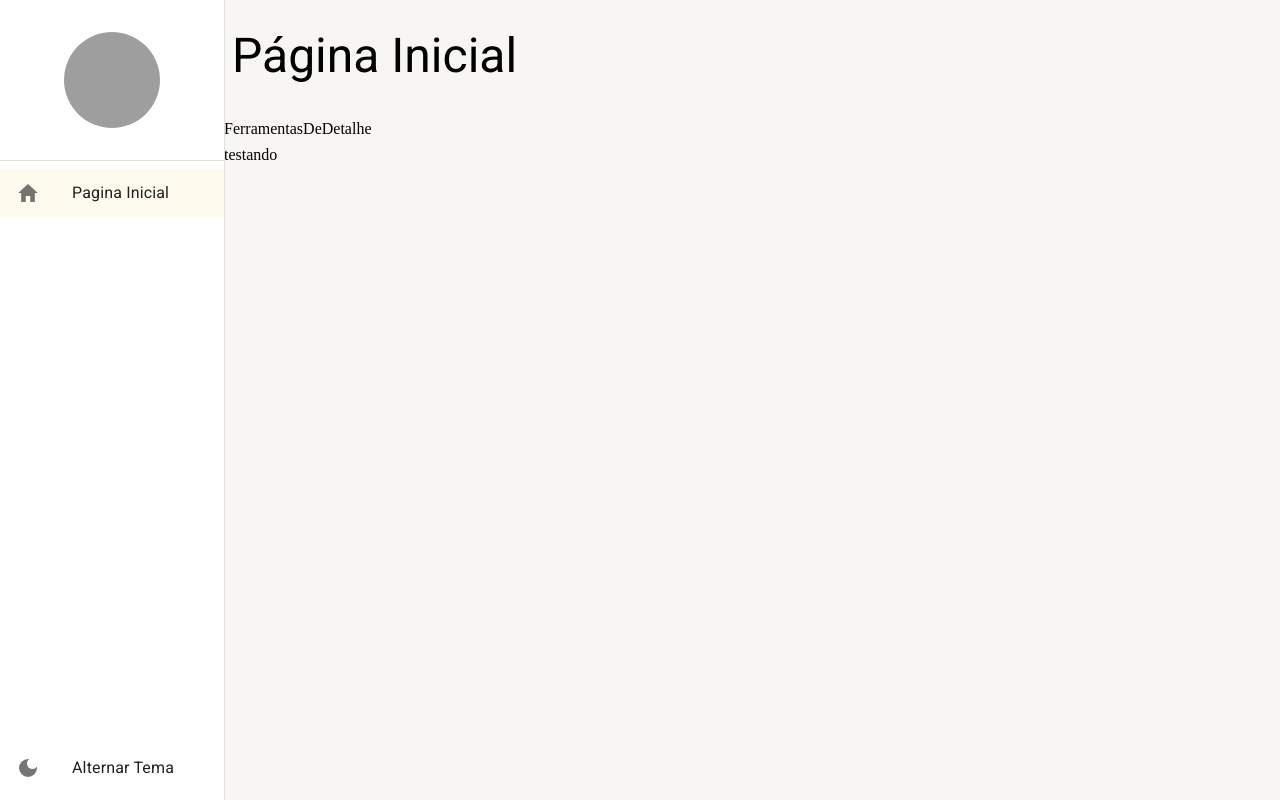
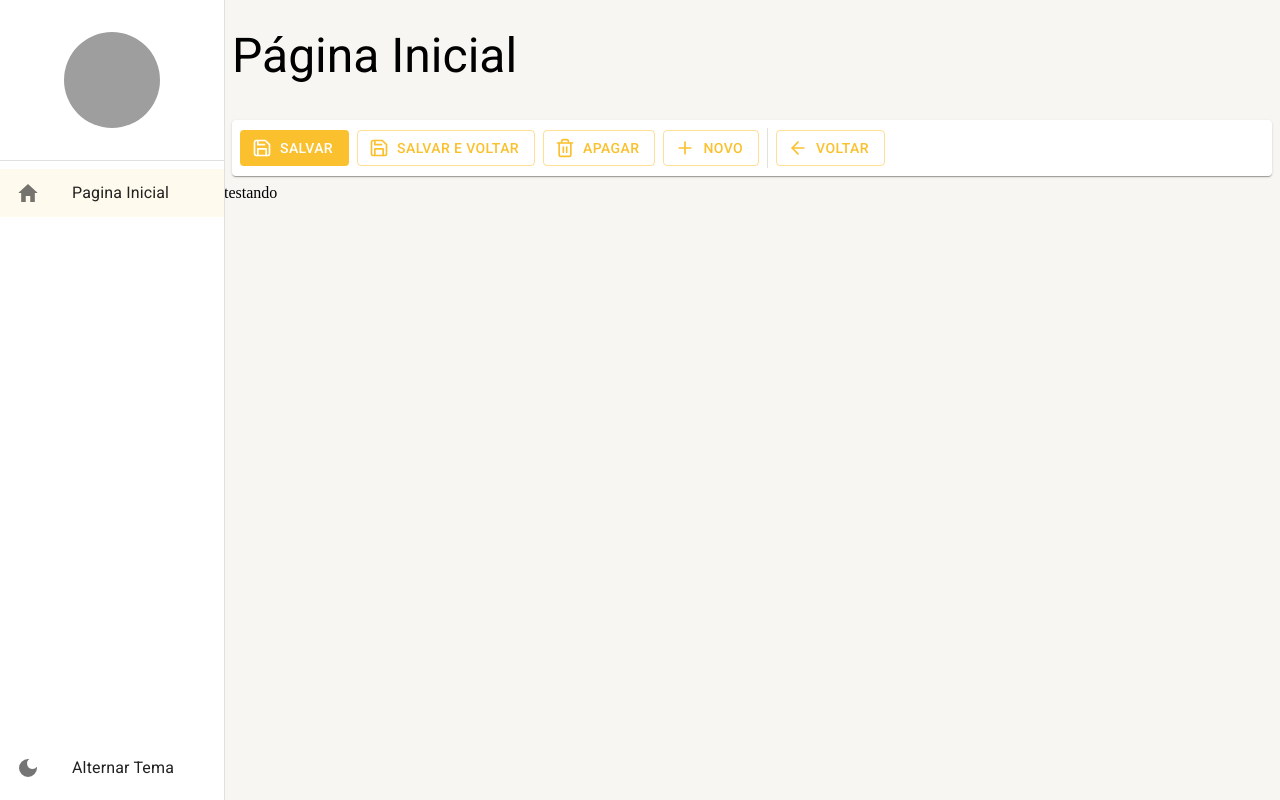
Before and after one commit to juanlramos/coamo-front, a React (Create React App) app: page /pagina-inicial in a window 1280 px wide. Built offline with nearby package versions, Linux system fonts and the light colour scheme; grey boxes are pictures that could not be loaded.

Commit message:
feat: adicionado botões a barra de de detalhes

```diff
--- a/src/pages/dashboard/Dashboard.tsx
+++ b/src/pages/dashboard/Dashboard.tsx
@@ -8,7 +8,7 @@
         <LayoutBaseDePagina
         titulo="Página Inicial"
         barraDeFerramentas={(
-            <FerramentasDeDetalhe />
+            <FerramentasDeDetalhe mostrarBotaoSalvarEFechar mostrarBotaoNovo />
         )}>
             testando
         </LayoutBaseDePagina>
--- a/src/shared/components/ferramentas-da-listagem/FerramentasDaListagem.tsx
+++ b/src/shared/components/ferramentas-da-listagem/FerramentasDaListagem.tsx
@@ -1,8 +1,15 @@
-import { Box, Button, InputAdornment, Paper, TextField, useTheme } from "@mui/material";
+import {
+  Box,
+  Button,
+  InputAdornment,
+  Paper,
+  TextField,
+  useTheme,
+} from "@mui/material";
 import { IoIosSearch } from "react-icons/io";
 import { FiPlus } from "react-icons/fi";
 
-interface IFerramentasDaListagemProps{
+interface IFerramentasDaListagemProps {
   //props da input
   textoDaBusca?: string;
   mostrarInputBusca?: boolean;
@@ -16,14 +23,14 @@
 export const FerramentasDaListagem: React.FC<IFerramentasDaListagemProps> = ({
   aoMudarTextoBusca,
   mostrarInputBusca = false,
-    textoDaBusca = '',
+  textoDaBusca = "",
   aoClicarEmNovo,
-    textoBotaoNovo = 'Novo',
+  textoBotaoNovo = "Novo",
   mostrarBotaoNovo = true,
 }) => {
   const theme = useTheme();
 
-        return(
+  return (
     <Box
       gap={1}
       marginX={1}
@@ -32,8 +39,10 @@
       display="flex"
       alignItems="center"
       height={theme.spacing(5)}
-        component={Paper}>
-            {mostrarInputBusca && <TextField
+      component={Paper}
+    >
+      {mostrarInputBusca && (
+        <TextField
           size="small"
           placeholder="Pesquisar"
           value={textoDaBusca}
@@ -44,24 +53,25 @@
                 <InputAdornment position="start">
                   <IoIosSearch />
                 </InputAdornment>
-                    )
-                }
+              ),
+            },
           }}
-            />}
+        />
+      )}
 
-            <Box
-            display="flex"
-            flex={1}
-            justifyContent="end"
-            >
-                { mostrarBotaoNovo && <Button
+      <Box display="flex" flex={1} justifyContent="end">
+        {mostrarBotaoNovo && (
+          <Button
             variant="contained"
             color="primary"
             disableElevation
-                endIcon={<FiPlus />}
+            startIcon={<FiPlus />}
             onClick={aoClicarEmNovo}
-                >{textoBotaoNovo}</Button>}
+          >
+            {textoBotaoNovo}
+          </Button>
+        )}
       </Box>
     </Box>
   );
-}
+};
--- a/src/shared/components/ferramentas-de-detalhe/FerramentasDeDetalhe.tsx
+++ b/src/shared/components/ferramentas-de-detalhe/FerramentasDeDetalhe.tsx
@@ -1,10 +1,191 @@
-import { Box } from "@mui/material";
+import {
+  Box,
+  Button,
+  Divider,
+  Paper,
+  Skeleton,
+  Theme,
+  Typography,
+  useMediaQuery,
+  useTheme,
+} from "@mui/material";
+import { FiPlus, FiSave, FiTrash2, FiArrowLeft } from "react-icons/fi";
 
-export const FerramentasDeDetalhe: React.FC = () => {
+interface IFerramentasDeDetalheProps {
+  textoBotaoNovo?: string;
 
-    return(
-        <Box>
-            FerramentasDeDetalhe
-        </Box>
-    );
+  mostrarBotaoNovo?: boolean;
+  mostrarBotaoVoltar?: boolean;
+  mostrarBotaoApagar?: boolean;
+  mostrarBotaoSalvar?: boolean;
+  mostrarBotaoSalvarEFechar?: boolean;
+
+  mostrarBotaoNovoCarregando?: boolean;
+  mostrarBotaoVoltarCarregando?: boolean;
+  mostrarBotaoApagarCarregando?: boolean;
+  mostrarBotaoSalvarCarregando?: boolean;
+  mostrarBotaoSalvarEFecharCarregando?: boolean;
+
+  aoClicarEmNovo?: () => void;
+  aoClicarEmVoltar?: () => void;
+  aoClicarEmApagar?: () => void;
+  aoClicarEmSalvar?: () => void;
+  aoClicarEmSalvarEFechar?: () => void;
 }
+
+export const FerramentasDeDetalhe: React.FC<IFerramentasDeDetalheProps> = ({
+  textoBotaoNovo = "Novo",
+
+  mostrarBotaoNovo = true,
+  mostrarBotaoVoltar = true,
+  mostrarBotaoApagar = true,
+  mostrarBotaoSalvar = true,
+  mostrarBotaoSalvarEFechar = false,
+
+  mostrarBotaoNovoCarregando = false,
+  mostrarBotaoVoltarCarregando = false,
+  mostrarBotaoApagarCarregando = false,
+  mostrarBotaoSalvarCarregando = false,
+  mostrarBotaoSalvarEFecharCarregando = false,
+
+  aoClicarEmNovo,
+  aoClicarEmVoltar,
+  aoClicarEmApagar,
+  aoClicarEmSalvar,
+  aoClicarEmSalvarEFechar,
+}) => {
+  const smDown = useMediaQuery((theme: Theme) => theme.breakpoints.down("sm"));
+  const mdDown = useMediaQuery((theme: Theme) => theme.breakpoints.down("md"));
+  const theme = useTheme();
+
+  return (
+    <Box
+      gap={1}
+      marginX={1}
+      padding={1}
+      paddingX={1}
+      display="flex"
+      alignItems="center"
+      height={theme.spacing(5)}
+      component={Paper}
+    >
+      {mostrarBotaoSalvar && !mostrarBotaoSalvarCarregando && (
+        <Button
+          variant="contained"
+          color="primary"
+          disableElevation
+          onClick={aoClicarEmSalvar}
+          startIcon={<FiSave />}
+        >
+          <Typography
+            variant="button"
+            whiteSpace="nowrap"
+            textOverflow="ellipsis"
+            overflow="hidden"
+          >
+            Salvar
+          </Typography>
+        </Button>
+      )}
+
+      {mostrarBotaoSalvarCarregando && <Skeleton width={110} height={60} />}
+
+      {mostrarBotaoSalvarEFechar &&
+        !mostrarBotaoSalvarEFecharCarregando &&
+        !smDown &&
+        !mdDown && (
+          <Button
+            variant="outlined"
+            color="primary"
+            disableElevation
+            onClick={aoClicarEmSalvarEFechar}
+            startIcon={<FiSave />}
+          >
+            <Typography
+              variant="button"
+              whiteSpace="nowrap"
+              textOverflow="ellipsis"
+              overflow="hidden"
+            >
+              Salvar e Voltar
+            </Typography>
+          </Button>
+        )}
+
+      {mostrarBotaoSalvarEFecharCarregando && !smDown && !mdDown && (
+        <Skeleton width={180} height={60} />
+      )}
+
+      {mostrarBotaoApagar && !mostrarBotaoApagarCarregando && (
+        <Button
+          variant="outlined"
+          color="primary"
+          disableElevation
+          onClick={aoClicarEmApagar}
+          startIcon={<FiTrash2 />}
+        >
+          <Typography
+            variant="button"
+            whiteSpace="nowrap"
+            textOverflow="ellipsis"
+            overflow="hidden"
+          >
+            Apagar
+          </Typography>
+        </Button>
+      )}
+
+      {mostrarBotaoApagarCarregando && <Skeleton width={110} height={60} />}
+
+      {mostrarBotaoNovo && !mostrarBotaoNovoCarregando && !smDown && (
+        <Button
+          variant="outlined"
+          color="primary"
+          disableElevation
+          onClick={aoClicarEmNovo}
+          startIcon={<FiPlus />}
+        >
+          <Typography
+            variant="button"
+            whiteSpace="nowrap"
+            textOverflow="ellipsis"
+            overflow="hidden"
+          >
+            {textoBotaoNovo}
+          </Typography>
+        </Button>
+      )}
+
+      {mostrarBotaoNovoCarregando && !smDown && (
+        <Skeleton width={110} height={60} />
+      )}
+
+      {mostrarBotaoVoltar &&
+        (mostrarBotaoApagar ||
+          mostrarBotaoNovo ||
+          mostrarBotaoSalvar ||
+          mostrarBotaoSalvarEFechar) && (
+          <Divider variant="middle" orientation="vertical" />
+        )}
+
+      {mostrarBotaoVoltar && !mostrarBotaoVoltarCarregando && (
+        <Button
+          variant="outlined"
+          color="primary"
+          disableElevation
+          onClick={aoClicarEmVoltar}
+          startIcon={<FiArrowLeft />}
+        >
+          <Typography
+            variant="button"
+            whiteSpace="nowrap"
+            textOverflow="ellipsis"
+            overflow="hidden"
+          >
+            Voltar
+          </Typography>
+        </Button>
+      )}
+    </Box>
+  );
+};
```
Lines whose indentation alone changed are shown as unchanged.
